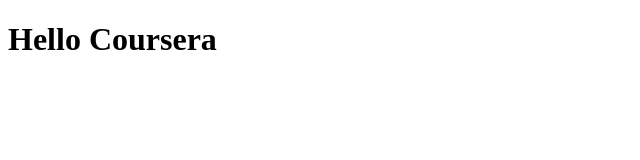
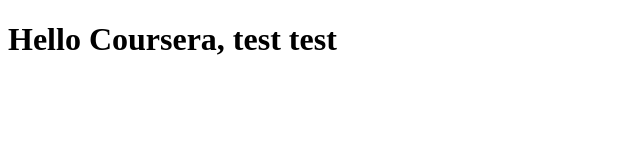
Before and after one commit to Ugsnuffle/Coursera, a plain HTML site: page site/index.html in a window 1280 px wide. Shown: the whole page, without its empty margins (0-640 px from the left). Drawn offline with Linux system fonts and the light colour scheme.

Commit message:
making repo the same

```diff
--- a/site/index.html
+++ b/site/index.html
@@ -4,6 +4,6 @@
 	<title>Hello Coursera</title>
 </head>
 <body>
-<h1> Hello Coursera
+<h1> Hello Coursera, test test
 </body>
 </html>
```
